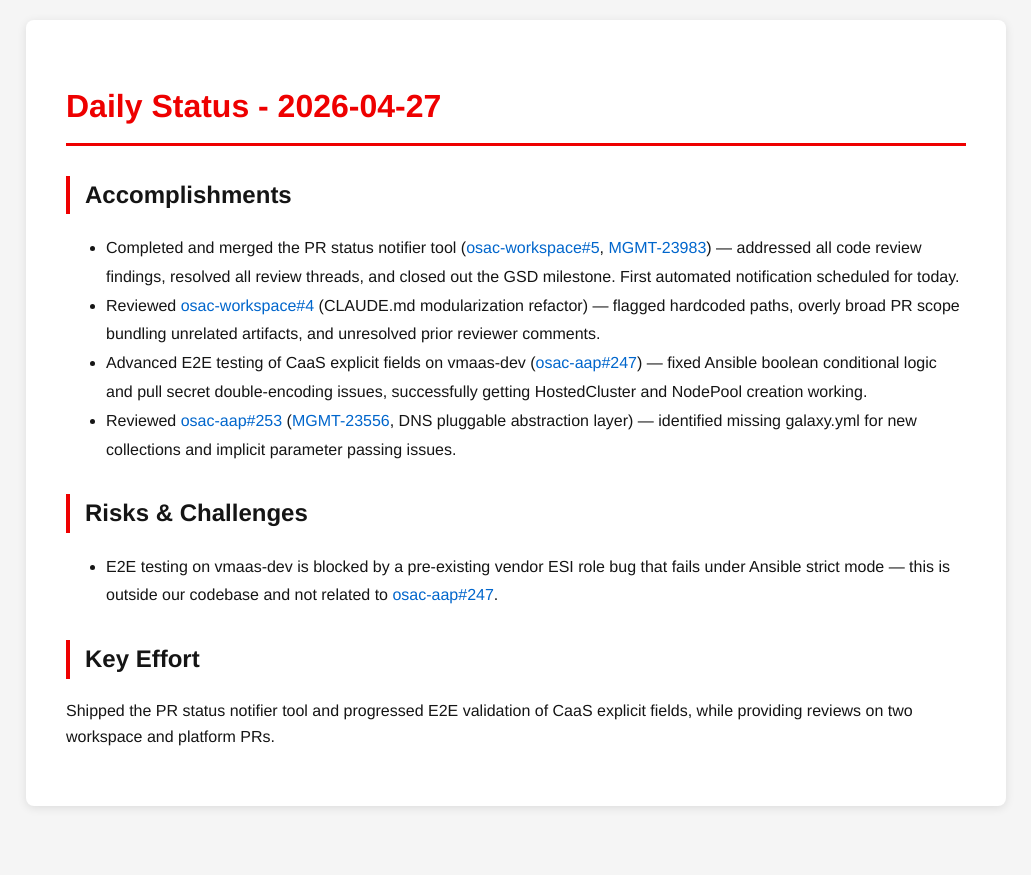
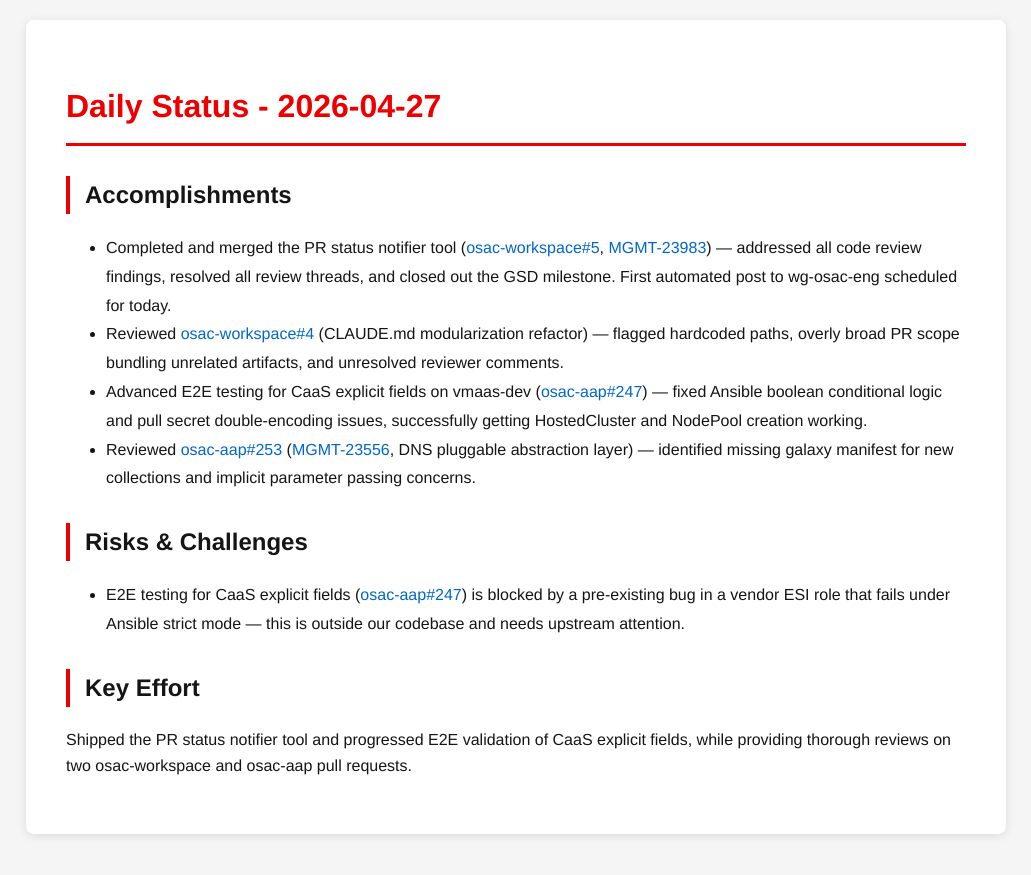
Before and after one commit to tzvatot/daily-status, a Jekyll site: the page built from 2026-04-27.md, in a window 1280 px wide. Shown: the top 875 px of the page, without its empty margins (124-1155 px from the left). Built offline with Jekyll 4.4.1, drawn with Linux system fonts in a browser that asks for light colours.

Commit message:
Daily status update - 2026-04-27

```diff
--- a/2026-04-27.md
+++ b/2026-04-27.md
@@ -7,13 +7,13 @@ date: 2026-04-27
 # Daily Status - 2026-04-27
 
 ## Accomplishments
-- Completed and merged the PR status notifier tool ([osac-workspace#5](https://github.com/osac-project/osac-workspace/pull/5), [MGMT-23983](https://issues.redhat.com/browse/MGMT-23983)) — addressed all code review findings, resolved all review threads, and closed out the GSD milestone. First automated notification scheduled for today.
-- Reviewed [osac-workspace#4](https://github.com/osac-project/osac-workspace/pull/4) (CLAUDE.md modularization refactor) — flagged hardcoded paths, overly broad PR scope bundling unrelated artifacts, and unresolved prior reviewer comments.
-- Advanced E2E testing of CaaS explicit fields on vmaas-dev ([osac-aap#247](https://github.com/osac-project/osac-aap/pull/247)) — fixed Ansible boolean conditional logic and pull secret double-encoding issues, successfully getting HostedCluster and NodePool creation working.
-- Reviewed [osac-aap#253](https://github.com/osac-project/osac-aap/pull/253) ([MGMT-23556](https://issues.redhat.com/browse/MGMT-23556), DNS pluggable abstraction layer) — identified missing galaxy.yml for new collections and implicit parameter passing issues.
+- Completed and merged the PR status notifier tool ([osac-workspace#5](https://github.com/osac-project/osac-workspace/pull/5), [MGMT-23983](https://issues.redhat.com/browse/MGMT-23983)) — addressed all code review findings, resolved all review threads, and closed out the GSD milestone. First automated post to wg-osac-eng scheduled for today.
+- Reviewed [osac-workspace#4](https://github.com/osac-project/osac-workspace/pull/4) (CLAUDE.md modularization refactor) — flagged hardcoded paths, overly broad PR scope bundling unrelated artifacts, and unresolved reviewer comments.
+- Advanced E2E testing for CaaS explicit fields on vmaas-dev ([osac-aap#247](https://github.com/osac-project/osac-aap/pull/247)) — fixed Ansible boolean conditional logic and pull secret double-encoding issues, successfully getting HostedCluster and NodePool creation working.
+- Reviewed [osac-aap#253](https://github.com/osac-project/osac-aap/pull/253) ([MGMT-23556](https://issues.redhat.com/browse/MGMT-23556), DNS pluggable abstraction layer) — identified missing galaxy manifest for new collections and implicit parameter passing concerns.
 
 ## Risks & Challenges
-- E2E testing on vmaas-dev is blocked by a pre-existing vendor ESI role bug that fails under Ansible strict mode — this is outside our codebase and not related to [osac-aap#247](https://github.com/osac-project/osac-aap/pull/247).
+- E2E testing for CaaS explicit fields ([osac-aap#247](https://github.com/osac-project/osac-aap/pull/247)) is blocked by a pre-existing bug in a vendor ESI role that fails under Ansible strict mode — this is outside our codebase and needs upstream attention.
 
 ## Key Effort
-Shipped the PR status notifier tool and progressed E2E validation of CaaS explicit fields, while providing reviews on two workspace and platform PRs.
+Shipped the PR status notifier tool and progressed E2E validation of CaaS explicit fields, while providing thorough reviews on two osac-workspace and osac-aap pull requests.
```
